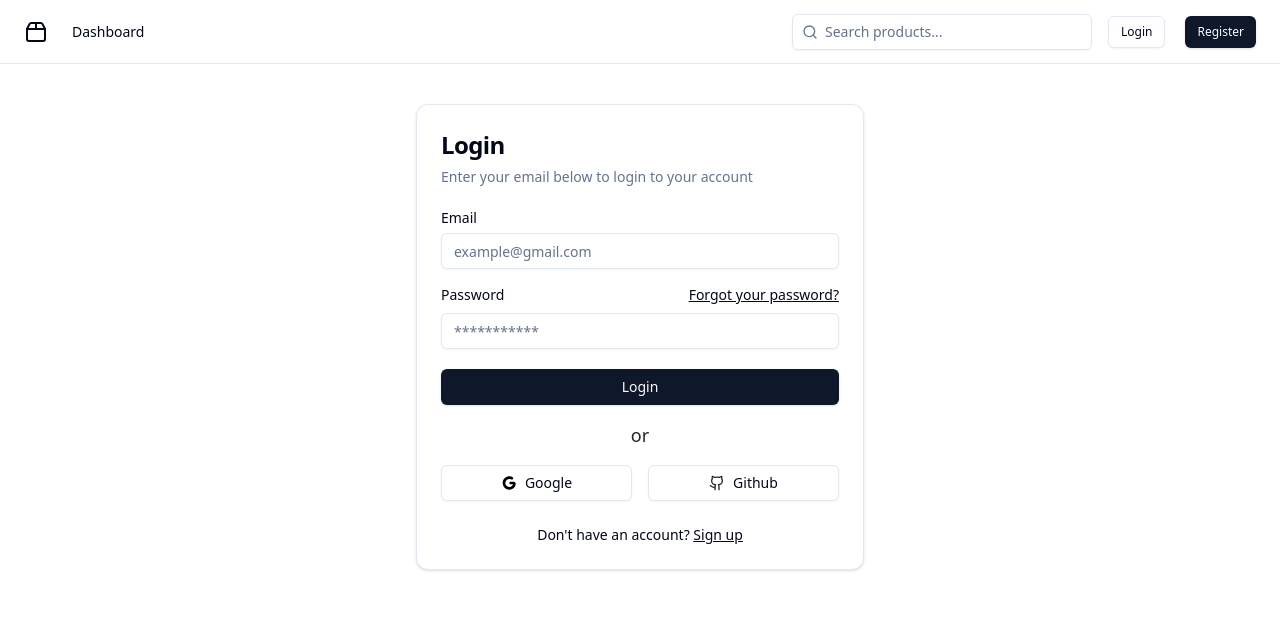
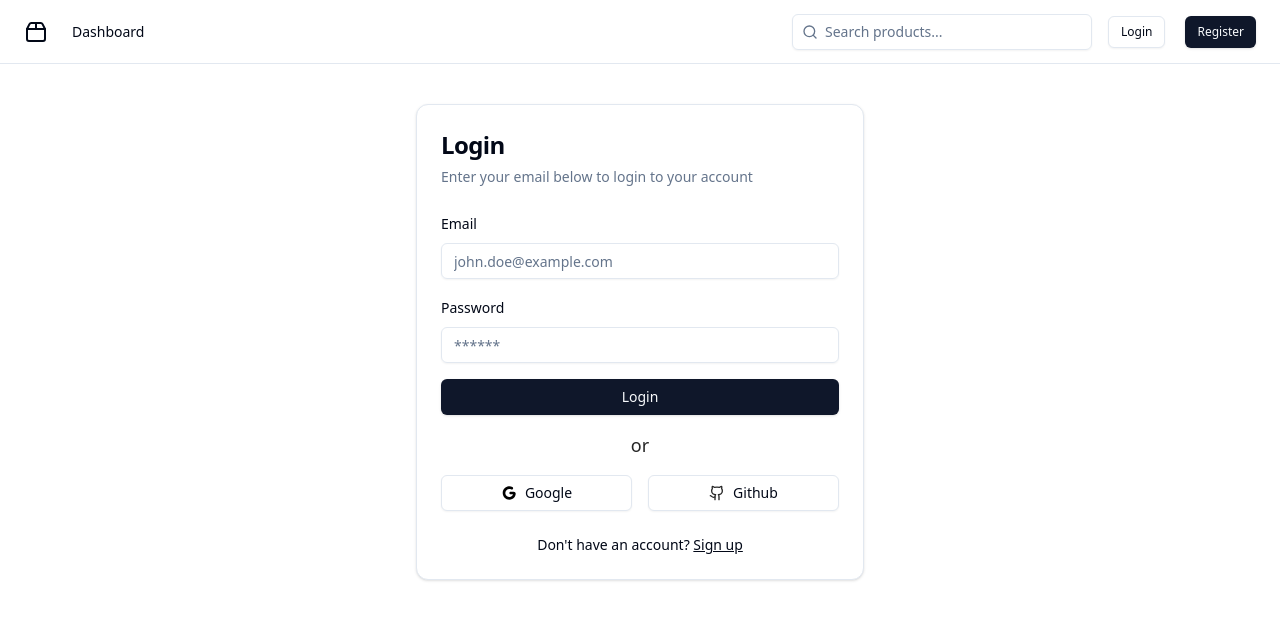
Before and after one commit to aminurjs/Authjs-v5-practice, a Next.js app: page /auth/login in a window 1280 px wide. Shown: the top 620 px of the page. Built offline with nearby package versions, Linux system fonts and the light colour scheme.

Commit message:
create login form

```diff
--- a/src/app/auth/login/page.tsx
+++ b/src/app/auth/login/page.tsx
@@ -1,80 +1,7 @@
-import { Button } from "@/components/ui/button";
-import { Card, CardContent, CardDescription, CardHeader, CardTitle } from "@/components/ui/card";
-import { Input } from "@/components/ui/input";
-import { Label } from "@/components/ui/label";
-import { Github } from "lucide-react";
-import Image from "next/image";
-import Link from "next/link";
-import React from "react";
+import LoginForm from "@/components/loginForm";
 
 const Login = async () => {
-  return (
-    <Card className="mt-10 max-w-md w-full mx-auto">
-      <CardHeader>
-        <CardTitle className="text-2xl">Login</CardTitle>
-        <CardDescription>Enter your email below to login to your account</CardDescription>
-      </CardHeader>
-      <CardContent>
-        <div className="grid gap-4">
-          <form>
-            <div className="grid gap-2">
-              <Label htmlFor="email">Email</Label>
-              <Input id="email" placeholder="example@gmail.com" type="email" name="email" />
-            </div>
-            <div className="grid gap-2 mt-4">
-              <div className="flex items-center">
-                <Label htmlFor="password">Password</Label>
-                <Link href="#" className="ml-auto inline-block text-sm underline">
-                  Forgot your password?
-                </Link>
-              </div>
-              <Input
-                id="password"
-                placeholder="***********"
-                type="password"
-                name="password"
-                className="mb-5"
-              />
-            </div>
-            <Button type="submit" className="w-full">
-              Login
-            </Button>
-          </form>
-          <div className="relative flex justify-center items-center">
-            <span className="text-neutral-800 dark:text-neutral-300 text-lg bg-card z-10">or</span>
-            <span className="w-full h-px  absolute left-0 top-1/2 translate-y-1/2" />
-          </div>
-
-          <div className="flex gap-4 mb-2">
-            <form className="w-full">
-              <Button variant="outline" type="submit" className="w-full">
-                <Image
-                  src="/google.svg"
-                  className="h-4 w-4 text-neutral-800 dark:text-neutral-300 mr-2"
-                  width={50}
-                  height={50}
-                  alt="google"
-                />
-                Google
-              </Button>
-            </form>
-            <form className="w-full">
-              <Button variant="outline" type="submit" className="w-full">
-                <Github className="h-4 w-4 text-neutral-800 dark:text-neutral-300 mr-2" />
-                Github
-              </Button>
-            </form>
-          </div>
-        </div>
-        <div className="mt-4 text-center text-sm">
-          Don&apos;t have an account?{" "}
-          <Link href="/register" className="underline">
-            Sign up
-          </Link>
-        </div>
-      </CardContent>
-    </Card>
-  );
+  return <LoginForm />;
 };
 
 export default Login;
--- /dev/null
+++ b/src/components/loginForm.tsx
@@ -0,0 +1,107 @@
+"use client";
+
+import React from "react";
+import * as z from "zod";
+import { Card, CardContent, CardDescription, CardHeader, CardTitle } from "./ui/card";
+import { Input } from "./ui/input";
+import Link from "next/link";
+import { Button } from "./ui/button";
+import Image from "next/image";
+import { Github } from "lucide-react";
+import { useForm } from "react-hook-form";
+import { loginSchema } from "@/schemas";
+import { zodResolver } from "@hookform/resolvers/zod";
+import { Form, FormControl, FormField, FormItem, FormLabel, FormMessage } from "./ui/form";
+
+const LoginForm = () => {
+  const form = useForm<z.infer<typeof loginSchema>>({
+    resolver: zodResolver(loginSchema),
+    defaultValues: {
+      email: "",
+      password: "",
+    },
+  });
+
+  const onSubmit = (values: z.infer<typeof loginSchema>) => {
+    console.log(values);
+  };
+
+  return (
+    <Card className="mt-10 max-w-md w-full mx-auto">
+      <CardHeader>
+        <CardTitle className="text-2xl">Login</CardTitle>
+        <CardDescription>Enter your email below to login to your account</CardDescription>
+      </CardHeader>
+      <CardContent>
+        <div className="grid gap-4">
+          <Form {...form}>
+            <form onSubmit={form.handleSubmit(onSubmit)} className="space-y-4">
+              <FormField
+                name="email"
+                control={form.control}
+                render={({ field }) => (
+                  <FormItem>
+                    <FormLabel>Email</FormLabel>
+                    <FormControl>
+                      <Input {...field} type="email" placeholder="john.doe@example.com" />
+                    </FormControl>
+                    <FormMessage />
+                  </FormItem>
+                )}
+              />
+              <FormField
+                name="password"
+                control={form.control}
+                render={({ field }) => (
+                  <FormItem>
+                    <FormLabel>Password</FormLabel>
+                    <FormControl>
+                      <Input {...field} type="password" placeholder="******" />
+                    </FormControl>
+                    <FormMessage />
+                  </FormItem>
+                )}
+              />
+              <Button type="submit" className="w-full mt-4">
+                Login
+              </Button>
+            </form>
+          </Form>
+          <div className="relative flex justify-center items-center">
+            <span className="text-neutral-800 dark:text-neutral-300 text-lg bg-card z-10">or</span>
+            <span className="w-full h-px  absolute left-0 top-1/2 translate-y-1/2" />
+          </div>
+
+          <div className="flex gap-4 mb-2">
+            <form className="w-full">
+              <Button variant="outline" type="submit" className="w-full">
+                <Image
+                  src="/google.svg"
+                  className="h-4 w-4 text-neutral-800 dark:text-neutral-300 mr-2"
+                  width={50}
+                  height={50}
+                  alt="google"
+                />
+                Google
+              </Button>
+            </form>
+            <form className="w-full">
+              <Button variant="outline" type="submit" className="w-full">
+                <Github className="h-4 w-4 text-neutral-800 dark:text-neutral-300 mr-2" />
+                Github
+              </Button>
+            </form>
+          </div>
+        </div>
+        <div className="mt-4 text-center text-sm">
+          Don&apos;t have an account?{" "}
+          <Link href="/register" className="underline">
+            Sign up
+          </Link>
+        </div>
+      </CardContent>
+    </Card>
+  );
+};
+
+export default LoginForm;
--- /dev/null
+++ b/src/schemas/index.ts
@@ -0,0 +1,8 @@
+import * as z from "zod";
+
+export const loginSchema = z.object({
+  email: z.string().min(1, { message: "Email is required." }).email("This is not a valid email."),
+  password: z.string().min(1, {
+    message: "Password is required.",
+  }),
+});
```
